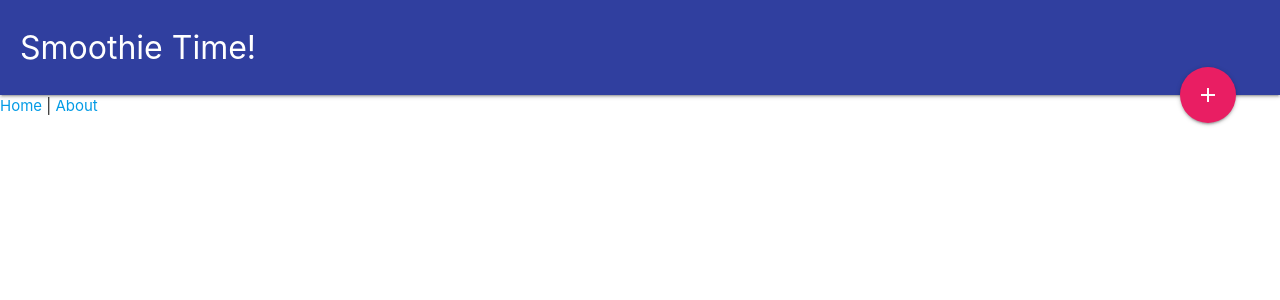
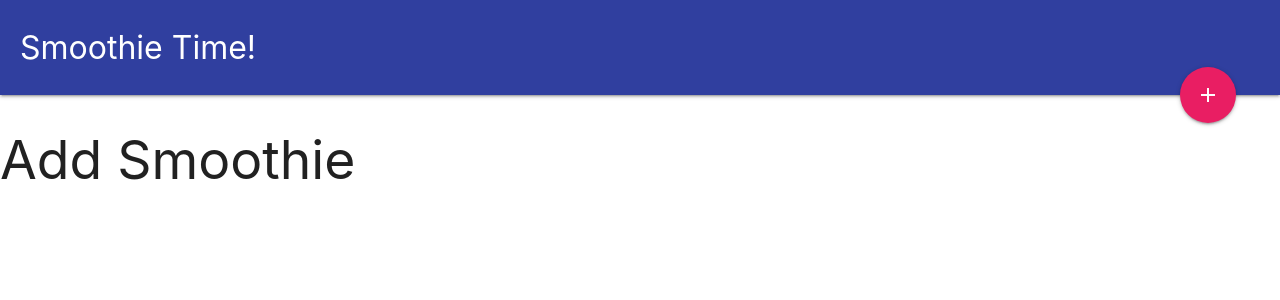
Before and after one commit to atul000/smoothies, a Vue app: page /#/add-smoothie in a window 1280 px wide. Shown: the top 300 px of the page. Built offline with nearby package versions, Linux system fonts and the light colour scheme.

Commit message:
smoothie 1

```diff
--- a/src/App.vue
+++ b/src/App.vue
@@ -1,10 +1,7 @@
 <template>
   <div id="app">
     <Navbar />
-    <div id="nav">
-      <router-link to="/">Home</router-link> |
-      <router-link to="/about">About</router-link>
-    </div>
+    <div id="nav"></div>
     <router-view />
   </div>
 </template>
--- /dev/null
+++ b/src/components/AddSmoothie.vue
@@ -0,0 +1,14 @@
+<template>
+  <h2>Add Smoothie</h2>
+</template>
+
+<script>
+export default {
+  name: "AddSmoothie",
+  data() {
+    return {};
+  }
+};
+</script>
+
+<style scoped></style>
--- a/src/components/Index.vue
+++ b/src/components/Index.vue
@@ -31,9 +31,16 @@ export default {
   },
   methods: {
     deleteSmoothie(id) {
-      this.smoothies = this.smoothies.filter(smoothie => {
-        return smoothie.id != id;
-      });
+      // eslint-disable-next-line no-console
+      console.log(id);
+      db.collection("smoothies")
+        .doc(id)
+        .delete()
+        .then(() => {
+          this.smoothies = this.smoothies.filter(smoothie => {
+            return smoothie.id != id;
+          });
+        });
     }
   },
   created() {
--- a/src/router/index.js
+++ b/src/router/index.js
@@ -1,14 +1,15 @@
 import Vue from "vue";
 import VueRouter from "vue-router";
-import Home from "../views/Home.vue";
+import AddSmoothie from "@/components/AddSmoothie";
+import Index from "@/components/Index";
 
 Vue.use(VueRouter);
 
 const routes = [
   {
     path: "/",
-    name: "home",
-    component: Home
+    name: "Index",
+    component: Index
   },
   {
     path: "/about",
@@ -16,6 +17,11 @@ const routes = [
 
     component: () =>
       import(/* webpackChunkName: "about" */ "../views/About.vue")
+  },
+  {
+    path: "/add-smoothie",
+    name: "AddSmoothie",
+    component: AddSmoothie
   }
 ];
 
```
